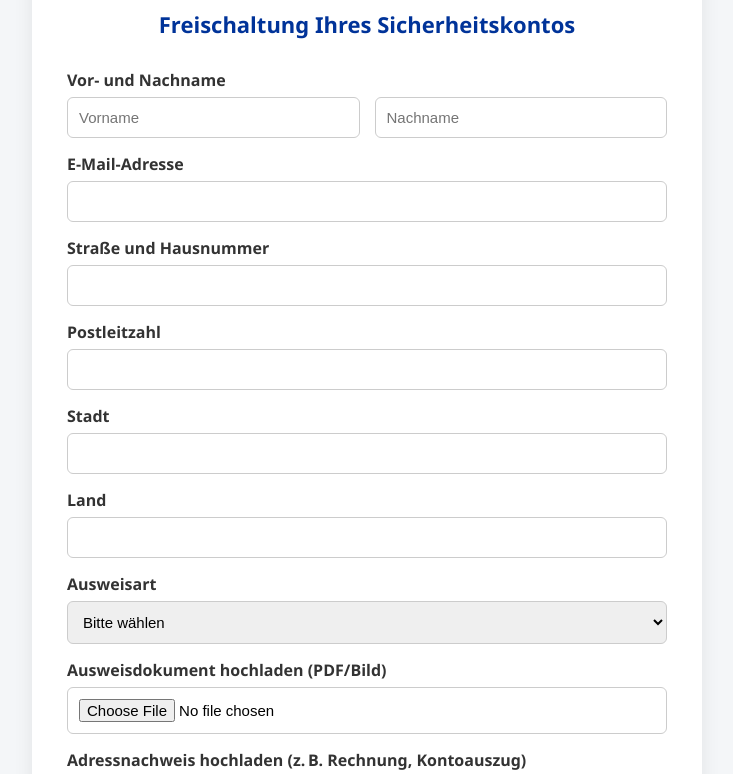
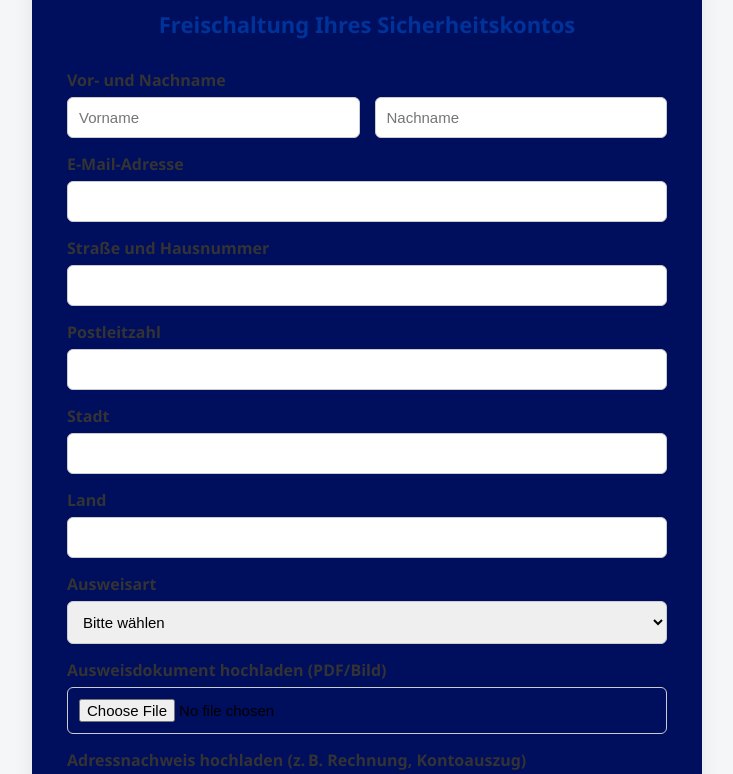
Before and after one commit to banksysteme/kyc, a plain HTML site: page index.html in a window 1280 px wide. Shown: the part 201-975 px from the top of the page, without its empty margins (273-1006 px from the left). Drawn offline with Linux system fonts and the light colour scheme.

Commit message:
Update index.html

```diff
--- a/index.html
+++ b/index.html
@@ -13,7 +13,7 @@
     }
 
     .form-container {
-      background-color: #ffffff;
+      background-color: #000e5e;
       max-width: 600px;
       margin: auto;
       padding: 35px;
```
